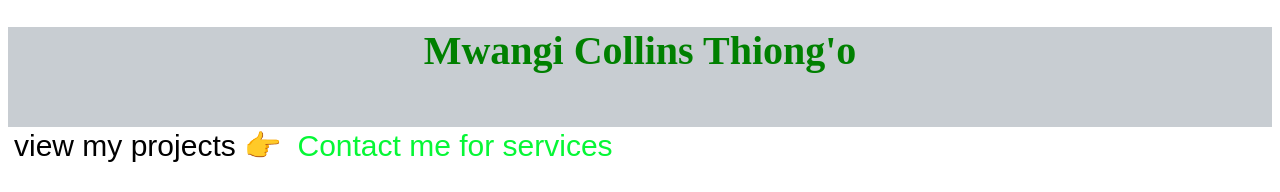
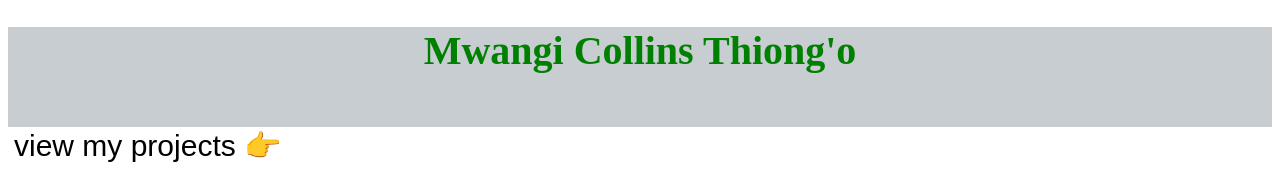
Before and after one commit to collins0075/collins-m, a plain HTML site: page index.html in a window 1280 px wide. Shown: the top 192 px of the page. Drawn offline with Linux system fonts and the light colour scheme; grey boxes are pictures that could not be loaded.

Commit message:
Update index.html
update changes to home page

```diff
--- a/index.html
+++ b/index.html
@@ -243,7 +243,6 @@ input[type=reset]:hover
             </header>
 
             <button class="directionButton" id="viewMyProjects"> view my projects 👉 </button>
-            <button class="directionButton" style="color: rgb(6, 247, 54);" id="wantToPartner"> Contact me for services </button>
 
             <div class="topdiv">
                 <div class="topdefinatoin">
```
